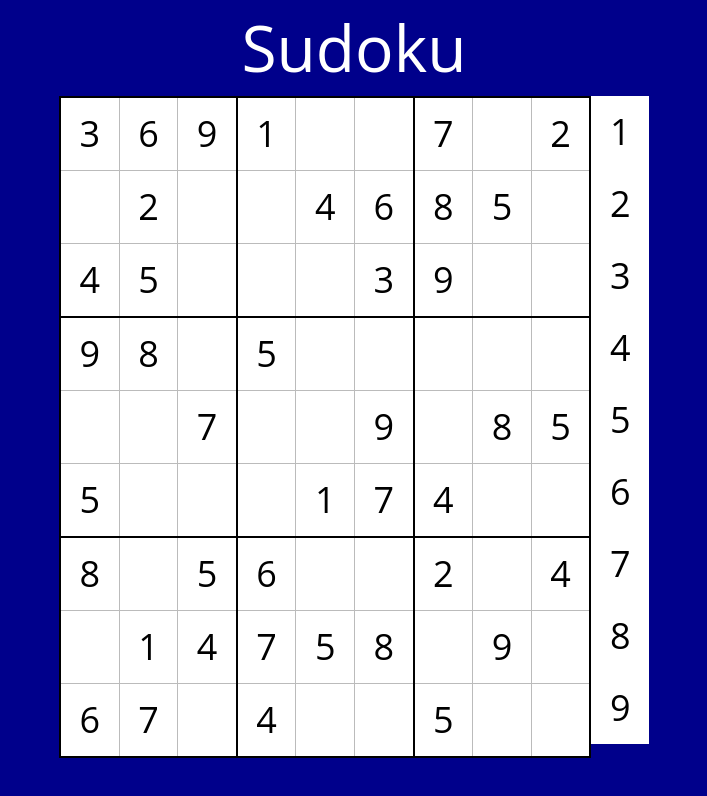
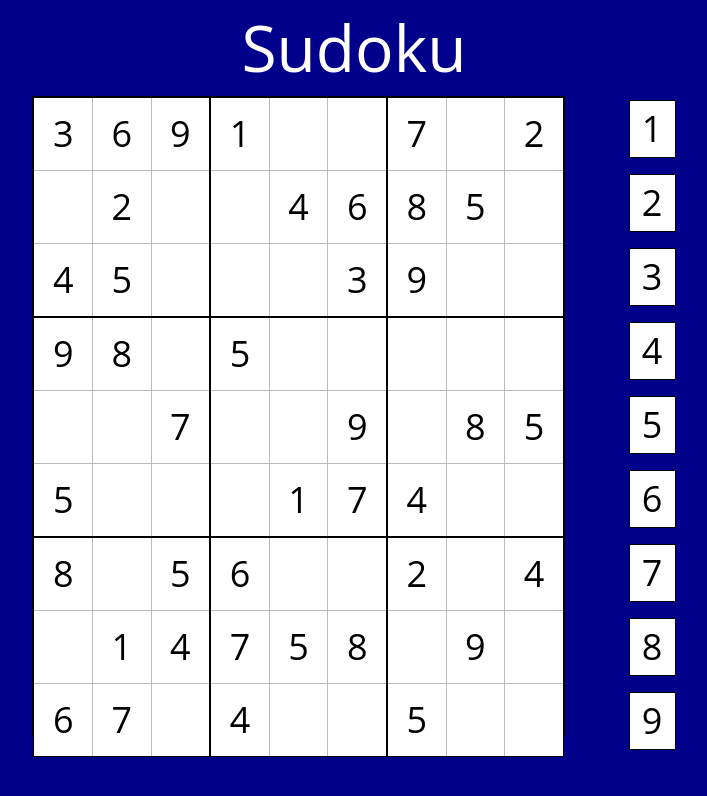
Before and after one commit to Numbericons/sudoku, a React (Create React App) app: page / in a window 1280 px wide. Shown: the top 796 px of the page, without its empty margins (286-993 px from the left). Built offline with nearby package versions, Linux system fonts and the light colour scheme.

Commit message:
Styling tweaks and setup for numbers tile for selection

```diff
--- a/src/Board.jsx
+++ b/src/Board.jsx
@@ -7,6 +7,7 @@ class Board extends React.Component {
   constructor(props) {
     super(props);
     this.grid = this.getBoard();
+    this.selected = null;
   }
 
   getBoard() {
@@ -58,12 +59,12 @@ class Board extends React.Component {
 
   numbers() {
     let numbers = [];
+
     for (let z=1;z<10;z++) {
       numbers.push(<Number value={z}></Number>);
     }
-    return <div>
-      {numbers}
-    </div>
+
+    return <div className='numb-cont'>{numbers}</div>
   }
 
   render() {
--- a/src/stylesheets/board.scss
+++ b/src/stylesheets/board.scss
@@ -1,5 +1,6 @@
 .board {
   display: flex;
+  height: 80vh;
 }
 
 .grid {
--- a/src/stylesheets/number.scss
+++ b/src/stylesheets/number.scss
@@ -1,11 +1,21 @@
+.numb-cont {
+  height: 100%;
+  flex-direction: column;
+  justify-content: space-between;
+  // align-items: center;
+}
+
 .number {
+  height: 7vh;
+  width: 3.5vw;
+  margin: .5vh 0vw 2vh 5vw;
+  border: 1px solid black;
+  cursor: pointer;
   background-color: white;
   display: flex;
   flex-direction: column;
   justify-content: center;
   align-items: center;
-  height: 9vh;
-  width: 4.5vw;
   &-text {
     font-size: 4.5vh;
     font-family: 'Open Sans', sans-serif;
--- a/src/stylesheets/square.scss
+++ b/src/stylesheets/square.scss
@@ -1,11 +1,12 @@
 .square {
+  height: 9vh;
+  width: 4.5vw;
   background-color: white;
+  cursor: pointer;
   display: flex;
   flex-direction: column;
   justify-content: center;
   align-items: center;
-  height: 9vh;
-  width: 4.5vw;
   &-revealed {
     font-size: 4.5vh;
     font-family: 'Open Sans', sans-serif;
@@ -20,7 +21,6 @@
 .square + .square {
   border-left: 1.4px solid #bbb;
 }
-
 // .square:nth-of-type(2) {background-color: red};
 
 .App-logo {
```
Also changed, not shown: 2 other files (tests, documents, lock files or other folders).
